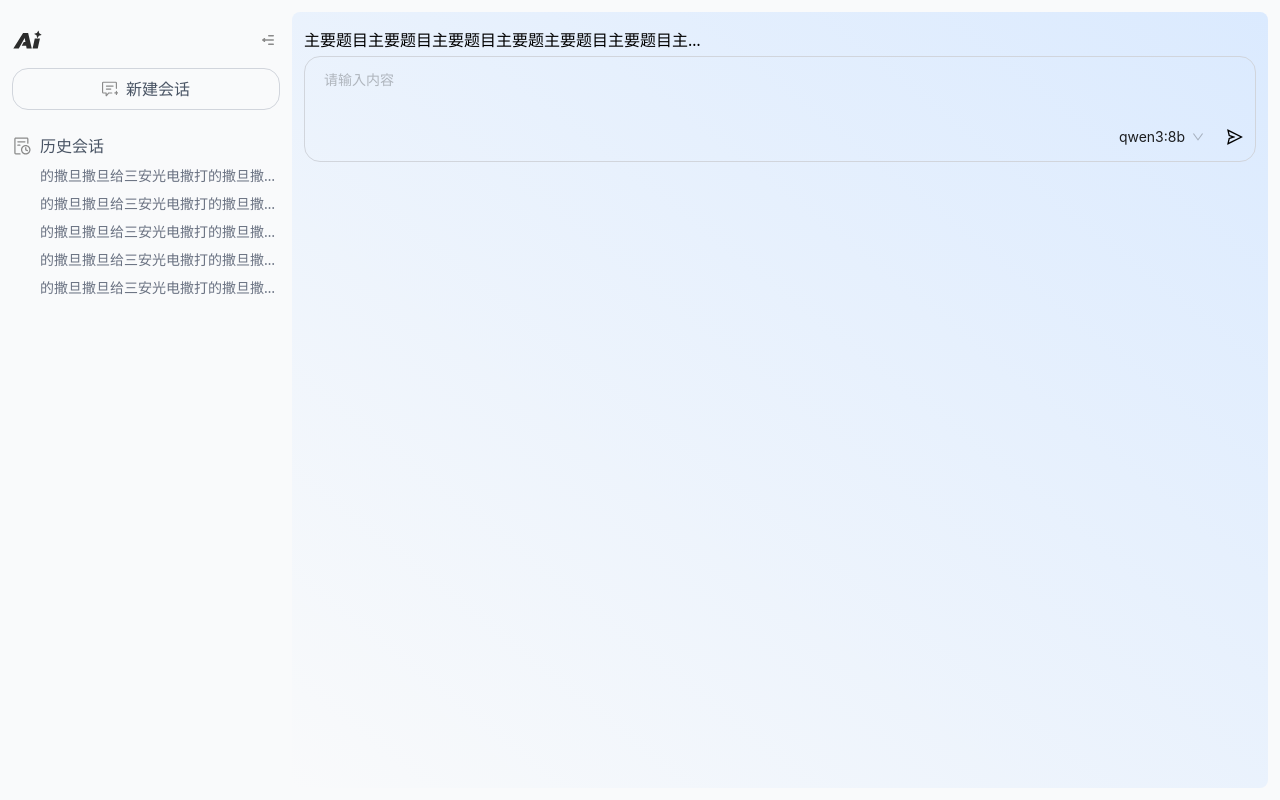
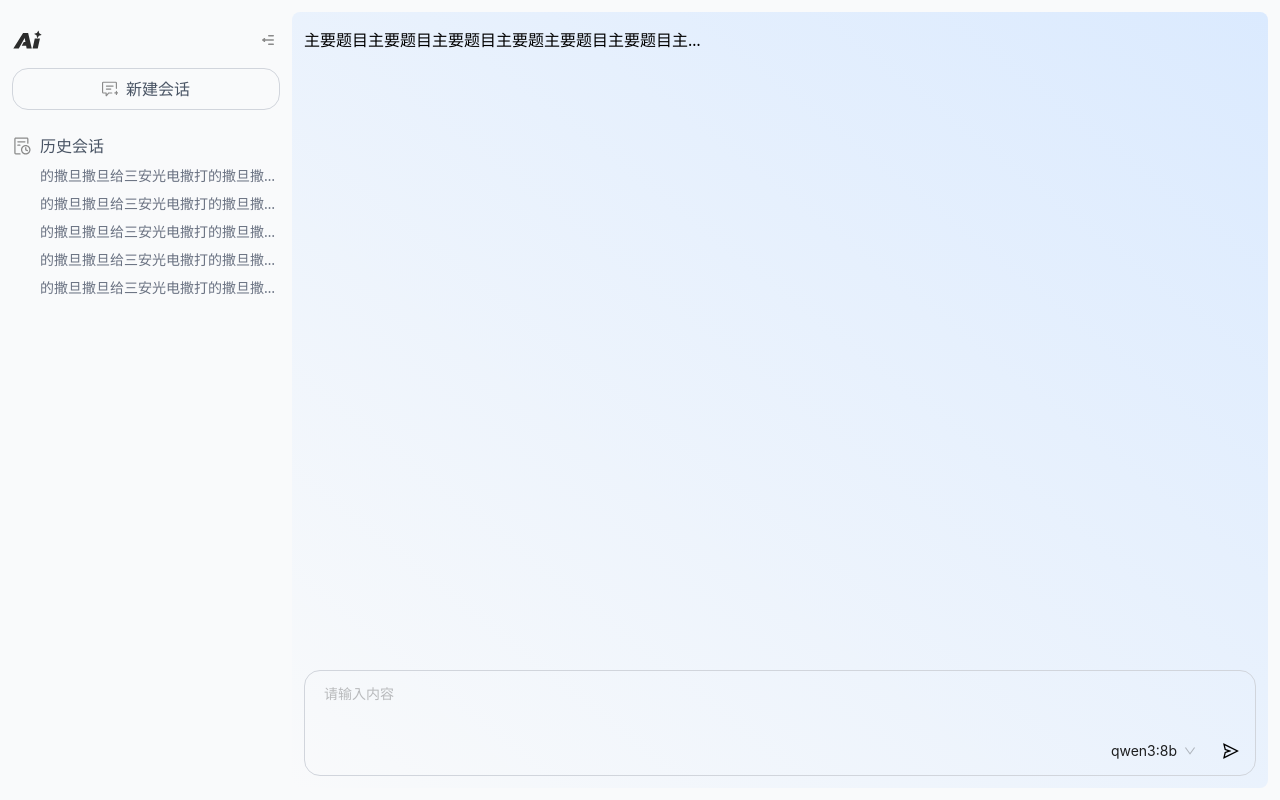
Before and after one commit to ShengYanFire/ai-agent-web, a React (Vite) app: page / in a window 1280 px wide. Built offline with nearby package versions, Linux system fonts and the light colour scheme; no server answers.

Commit message:
内容区域布局

```diff
--- a/src/App.tsx
+++ b/src/App.tsx
@@ -47,7 +47,7 @@ function App() {
         </div>
       </div>
 
-      <div className='layout-transition m-3 p-3 flex-1 rounded-lg  bg-gradient-to-tr form-white to-blue-100'>
+      <div className='layout-transition flex flex-col justify-center relative w-full m-3 p-3 flex-1 rounded-lg bg-gradient-to-tr form-white to-blue-100'>
         <div className='flex items-center gap-2 h-8'>
           {isCollapsed && <>
             <img
@@ -64,9 +64,9 @@ function App() {
           <div className='overflow-ellipsis max-w-100'>主要题目主要题目主要题目主要题主要题目主要题目主要题目主要题目主要题目主要题目主要题目主要题目主要题目主要题目主要题目主要题目主要题目主要题目主要题目主要题目主要题目主要题目目主要题目主要题目</div>
         </div>
 
-        {/* <pre>
+        <div className='flex-1 mt-6 mb-6 overflow-auto'>
           {data.map((item, index) => item.response)}
-        </pre> */}
+        </div>
 
         <ChatInput />
       </div>
--- a/src/components/chatInput.tsx
+++ b/src/components/chatInput.tsx
@@ -10,7 +10,7 @@ export default () => {
                 autoSize={{ minRows: 2, maxRows: 4 }}
                 placeholder="请输入内容"
                 variant="borderless"
-                className="bg-white-100 overflow-hidden focus:outline-none"
+                className="bg-white-100 scrollbar-hide focus:outline-none"
             />
 
             <div className="flex justify-end mt-1">
@@ -23,7 +23,7 @@ export default () => {
                         className="hover:bg-blue-50 rounded-full  "
                     />
                     <SendOutlined
-                        className="cursor-pointer p-1 hover:text-blue-500"
+                        className="cursor-pointer p-2 rounded-md hover:bg-blue-50"
                     />
                 </div>
             </div>
--- a/src/index.css
+++ b/src/index.css
@@ -10,3 +10,8 @@
 .overflow-ellipsis {
   @apply overflow-hidden text-ellipsis whitespace-nowrap;
 }
+
+/* 隐藏滚动条 */
+.scrollbar-hide::-webkit-scrollbar {
+  @apply hidden;
+}
```
